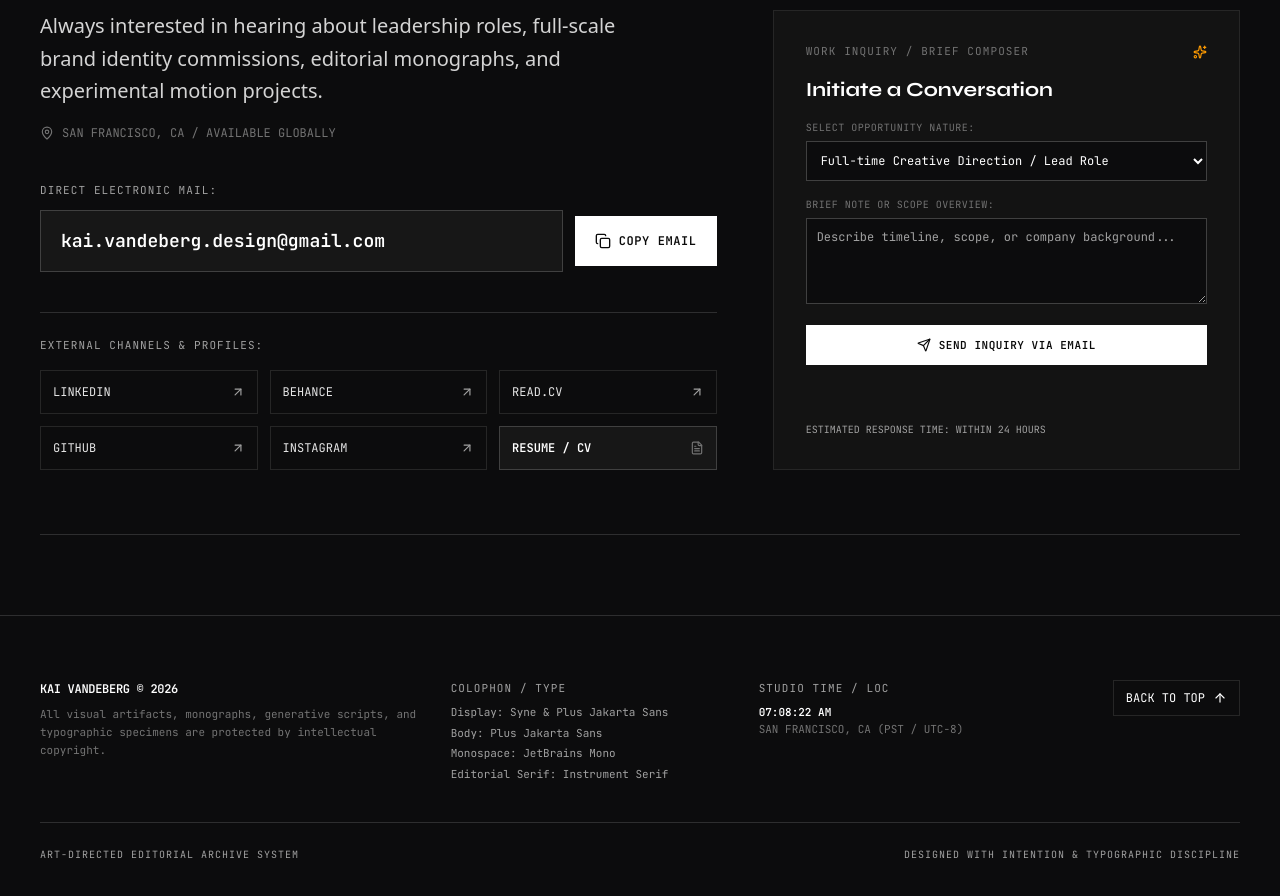
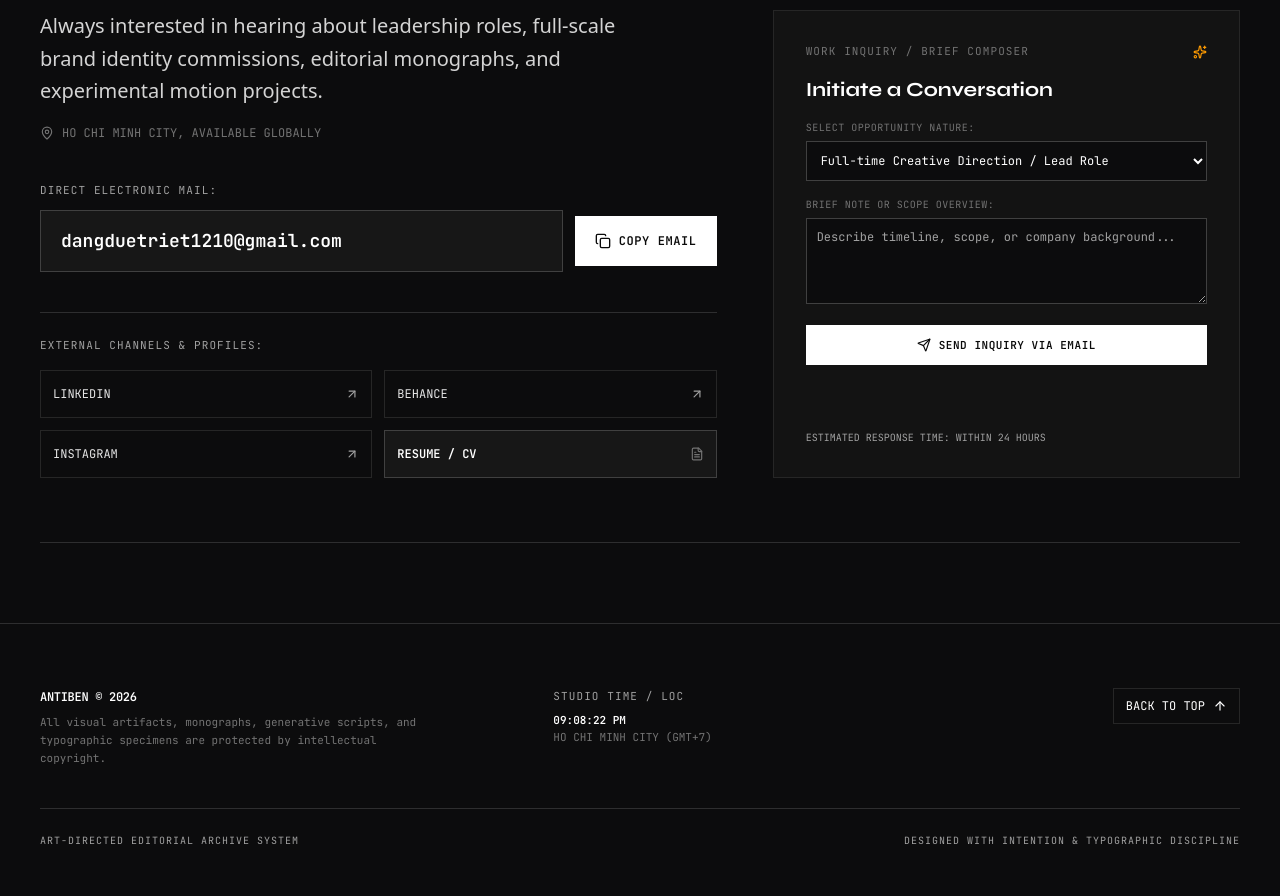
Before and after one commit to bencutelamne/ben-portfolio, a React (Vite) app: page / in a window 1280 px wide. Shown: the part 10720-11616 px from the top of the page. Built offline with nearby package versions, Linux system fonts and the light colour scheme.

Commit message:
Update website

```diff
--- a/src/components/ContactSection.tsx
+++ b/src/components/ContactSection.tsx
@@ -12,7 +12,7 @@ export const ContactSection: React.FC<ContactSectionProps> = ({ onOpenResume })
   const [customMsg, setCustomMsg] = useState('');
   const [sentStatus, setSentStatus] = useState(false);
 
-  const emailAddress = 'kai.vandeberg.design@gmail.com';
+  const emailAddress = RESUME_DATA.email;
 
   const handleCopyEmail = () => {
     navigator.clipboard.writeText(emailAddress);
@@ -33,9 +33,7 @@ export const ContactSection: React.FC<ContactSectionProps> = ({ onOpenResume })
   const socialLinks = [
     { label: 'LINKEDIN', href: RESUME_DATA.linkedin },
     { label: 'BEHANCE', href: RESUME_DATA.behance },
-    { label: 'READ.CV', href: RESUME_DATA.readcv },
-    { label: 'GITHUB', href: RESUME_DATA.github },
-    { label: 'INSTAGRAM', href: 'https://instagram.com/kaivandeberg' },
+    { label: 'INSTAGRAM', href: RESUME_DATA.instagram },
   ];
 
   return (
@@ -64,7 +62,7 @@ export const ContactSection: React.FC<ContactSectionProps> = ({ onOpenResume })
 
               <div className="flex items-center space-x-2 text-[12px] font-mono-custom text-neutral-500">
                 <MapPin className="w-3.5 h-3.5" />
-                <span>SAN FRANCISCO, CA / AVAILABLE GLOBALLY</span>
+                <span>HO CHI MINH CITY, AVAILABLE GLOBALLY</span>
               </div>
             </div>
 
@@ -96,14 +94,14 @@ export const ContactSection: React.FC<ContactSectionProps> = ({ onOpenResume })
               <div className="text-[11px] font-mono-custom uppercase tracking-widest text-neutral-400">
                 EXTERNAL CHANNELS & PROFILES:
               </div>
-              <div className="grid grid-cols-2 sm:grid-cols-3 gap-3 font-mono-custom text-[12px]">
+              <div className="grid grid-cols-2 gap-3 font-mono-custom text-[12px]">
                 {socialLinks.map((link, idx) => (
                   <a
                     key={idx}
                     href={link.href}
                     target="_blank"
                     rel="noreferrer"
-                    className="p-3 border border-neutral-200 dark:border-neutral-800 hover:border-neutral-900 dark:hover:border-white transition-colors flex items-center justify-between text-neutral-800 dark:text-neutral-200 group"
+                    className="min-h-12 p-3 border border-neutral-200 dark:border-neutral-800 hover:border-neutral-900 dark:hover:border-white transition-colors flex items-center justify-between text-neutral-800 dark:text-neutral-200 group"
                   >
                     <span>{link.label}</span>
                     <ArrowUpRight className="w-3.5 h-3.5 text-neutral-400 group-hover:text-neutral-950 dark:group-hover:text-white group-hover:translate-x-0.5 group-hover:-translate-y-0.5 transition-transform" />
@@ -112,7 +110,7 @@ export const ContactSection: React.FC<ContactSectionProps> = ({ onOpenResume })
 
                 <button
                   onClick={onOpenResume}
-                  className="p-3 bg-neutral-100 dark:bg-neutral-900 border border-neutral-300 dark:border-neutral-700 hover:border-neutral-950 dark:hover:border-white transition-colors flex items-center justify-between text-neutral-950 dark:text-white font-bold group text-left"
+                  className="min-h-12 p-3 bg-neutral-100 dark:bg-neutral-900 border border-neutral-300 dark:border-neutral-700 hover:border-neutral-950 dark:hover:border-white transition-colors flex items-center justify-between text-neutral-950 dark:text-white font-bold group text-left"
                 >
                   <span>RESUME / CV</span>
                   <FileText className="w-3.5 h-3.5 text-neutral-500 group-hover:text-neutral-950 dark:group-hover:text-white" />
--- a/src/components/Footer.tsx
+++ b/src/components/Footer.tsx
@@ -2,19 +2,19 @@ import React, { useState, useEffect } from 'react';
 import { ArrowUp } from 'lucide-react';
 
 export const Footer: React.FC = () => {
-  const [sfTime, setSfTime] = useState('');
+  const [studioTime, setStudioTime] = useState('');
 
   useEffect(() => {
     const updateTime = () => {
       const now = new Date();
       const options: Intl.DateTimeFormatOptions = {
-        timeZone: 'America/Los_Angeles',
+        timeZone: 'Asia/Ho_Chi_Minh',
         hour: '2-digit',
         minute: '2-digit',
         second: '2-digit',
         hour12: true,
       };
-      setSfTime(now.toLocaleTimeString('en-US', options));
+      setStudioTime(now.toLocaleTimeString('en-US', options));
     };
 
     updateTime();
@@ -30,47 +30,34 @@ export const Footer: React.FC = () => {
     <footer className="w-full bg-white dark:bg-[#0c0c0d] editorial-border-t py-12 md:py-16 text-[12px] font-mono-custom text-neutral-500 dark:text-neutral-400">
       <div className="max-w-[1520px] mx-auto px-4 sm:px-6 lg:px-10">
 
-        {/* 4-column colophon footer */}
+        {/* 3-column colophon footer */}
         <div className="grid grid-cols-1 sm:grid-cols-2 lg:grid-cols-12 gap-8 pb-10 editorial-border-b">
 
           {/* Column 1: Identity & Copyright */}
-          <div className="lg:col-span-4 space-y-2">
+          <div className="lg:col-span-5 space-y-2">
             <div className="font-bold text-neutral-900 dark:text-white uppercase tracking-tight">
-              KAI VANDEBERG © 2026
+              ANTIBEN © 2026
             </div>
             <p className="text-[11px] text-neutral-500 leading-relaxed max-w-sm">
               All visual artifacts, monographs, generative scripts, and typographic specimens are protected by intellectual copyright.
             </p>
           </div>
 
-          {/* Column 2: Colophon & Typefaces */}
-          <div className="lg:col-span-3 space-y-2">
-            <div className="text-[11px] uppercase tracking-widest text-neutral-400">
-              COLOPHON / TYPE
-            </div>
-            <div className="text-[11px] text-neutral-600 dark:text-neutral-400 space-y-1">
-              <div>Display: Syne & Plus Jakarta Sans</div>
-              <div>Body: Plus Jakarta Sans</div>
-              <div>Monospace: JetBrains Mono</div>
-              <div>Editorial Serif: Instrument Serif</div>
-            </div>
-          </div>
-
-          {/* Column 3: Live Studio Local Time */}
-          <div className="lg:col-span-3 space-y-2">
+          {/* Column 2: Live Studio Local Time */}
+          <div className="lg:col-span-4 space-y-2">
             <div className="text-[11px] uppercase tracking-widest text-neutral-400">
               STUDIO TIME / LOC
             </div>
             <div className="text-[11px] text-neutral-800 dark:text-neutral-200">
               <div className="font-bold text-neutral-950 dark:text-white font-mono-custom">
-                {sfTime || 'PACIFIC STANDARD TIME'}
+                {studioTime || 'HO CHI MINH CITY TIME'}
               </div>
-              <div className="text-neutral-500">SAN FRANCISCO, CA (PST / UTC-8)</div>
+              <div className="text-neutral-500">HO CHI MINH CITY (GMT+7)</div>
             </div>
           </div>
 
-          {/* Column 4: Back to Top */}
-          <div className="lg:col-span-2 flex flex-col justify-between items-start lg:items-end">
+          {/* Column 3: Back to Top */}
+          <div className="lg:col-span-3 flex flex-col justify-between items-start lg:items-end">
             <button
               onClick={scrollToTop}
               className="group flex items-center space-x-2 px-3 py-2 border border-neutral-300 dark:border-neutral-800 hover:border-neutral-900 dark:hover:border-white text-neutral-900 dark:text-white transition-colors"
--- a/src/components/RecruiterFastBar.tsx
+++ b/src/components/RecruiterFastBar.tsx
@@ -1,6 +1,7 @@
 import React from 'react';
 import { Project } from '../types';
 import { PROJECTS } from '../data/projectsData';
+import { RESUME_DATA } from '../data/resumeData';
 import { X, Sparkles, FileText, CheckCircle2, ArrowRight, Mail } from 'lucide-react';
 
 interface RecruiterFastBarProps {
@@ -129,7 +130,7 @@ export const RecruiterFastBar: React.FC<RecruiterFastBarProps> = ({
           </button>
 
           <a
-            href="mailto:kai.vandeberg.design@gmail.com?subject=Recruiter Inquiry for Kai Vandeberg"
+            href={`mailto:${RESUME_DATA.email}?subject=Recruiter Inquiry for Kai Vandeberg`}
             className="w-full sm:w-auto px-5 py-3 border border-neutral-300 dark:border-neutral-700 hover:border-neutral-900 dark:hover:border-white text-center font-bold uppercase tracking-wider text-neutral-900 dark:text-white flex items-center justify-center space-x-2"
           >
             <Mail className="w-4 h-4" />
--- a/src/data/resumeData.ts
+++ b/src/data/resumeData.ts
@@ -3,11 +3,12 @@ import { ResumeExperience, ResumeEducation } from '../types';
 export const RESUME_DATA = {
   name: 'Kai Vandeberg',
   title: 'Creative Director & Lead Brand / Editorial Designer',
-  email: 'kai.vandeberg.design@gmail.com',
+  email: 'dangduetriet1210@gmail.com',
   website: 'https://vandeberg.design',
-  location: 'San Francisco, CA (Open to Worldwide Relocation & Remote)',
-  linkedin: 'https://linkedin.com/in/kaivandeberg',
-  behance: 'https://behance.net/kaivandeberg',
+  location: 'Ho Chi Minh City',
+  linkedin: 'https://www.linkedin.com/in/ddtri/',
+  behance: 'https://www.behance.net/dangtriet2',
+  instagram: 'https://www.instagram.com/anti.ben12/',
   readcv: 'https://read.cv/kaivandeberg',
   github: 'https://github.com/kaivandeberg',
   summary:
```
